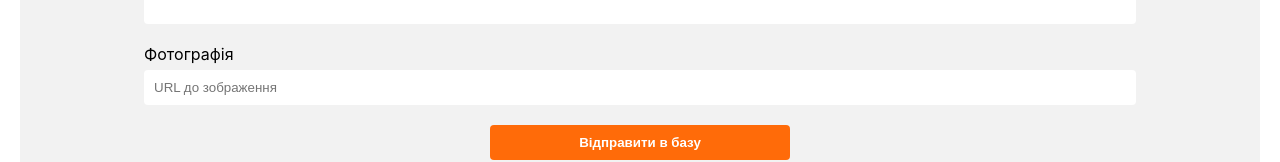
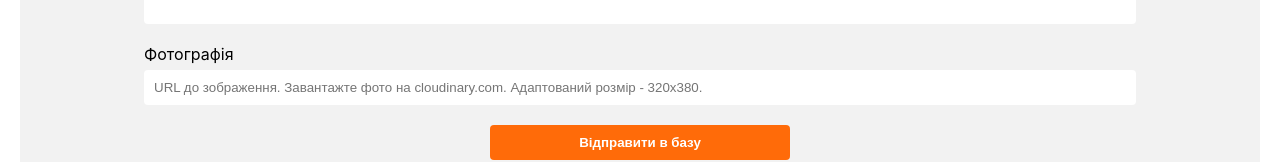
Before and after one commit to PetroShutak/app-for-add, a React (Create React App) app: page / in a window 1280 px wide. Shown: the part 940-1102 px from the top of the page. Built offline with nearby package versions, Linux system fonts and the light colour scheme; no server answers.

Commit message:
Update FormAddProduct.jsx

```diff
--- a/src/components/FormAddProduct/FormAddProduct.jsx
+++ b/src/components/FormAddProduct/FormAddProduct.jsx
@@ -9,7 +9,6 @@ import {
   FormInputDescription,
 } from './FormAddProduct.styled';
 import { getProducts, createProduct } from 'fetch/post';
-
 
 const FormAddProduct = () => {
   const [products, setProducts] = React.useState([]);
@@ -39,6 +38,14 @@ const FormAddProduct = () => {
 
   const handleSubmit = e => {
     e.preventDefault();
+    const isFormValid = Object.values(formData).every(
+      value => value.trim() !== ''
+    );
+
+    if (!isFormValid) {
+      alert('Будь ласка, заповніть всі поля');
+      return;
+    }
     createProduct(formData).then(data => {
       setProducts(prev => [...prev, data]);
     });
@@ -131,7 +138,7 @@ const FormAddProduct = () => {
             value={formData.image}
             onChange={handleChange}
             required
-            placeholder="URL до зображення"
+            placeholder="URL до зображення. Завантажте фото на cloudinary.com. Адаптований розмір - 320x380."
           />
           <FormButton type="submit">Відправити в базу</FormButton>
         </Form>
```
